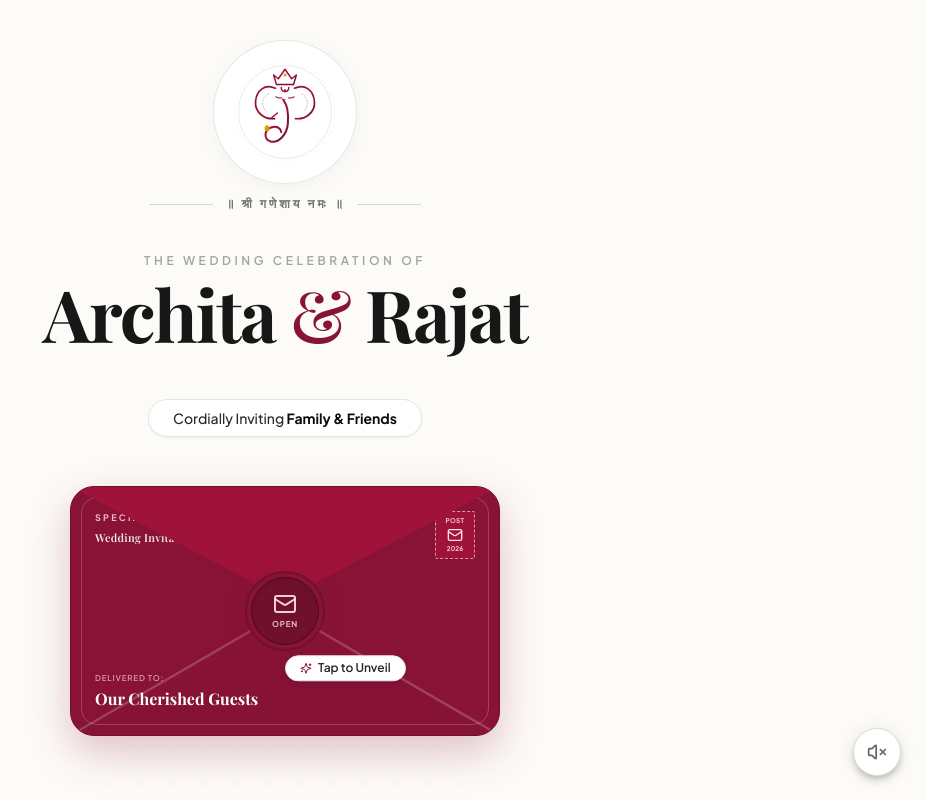
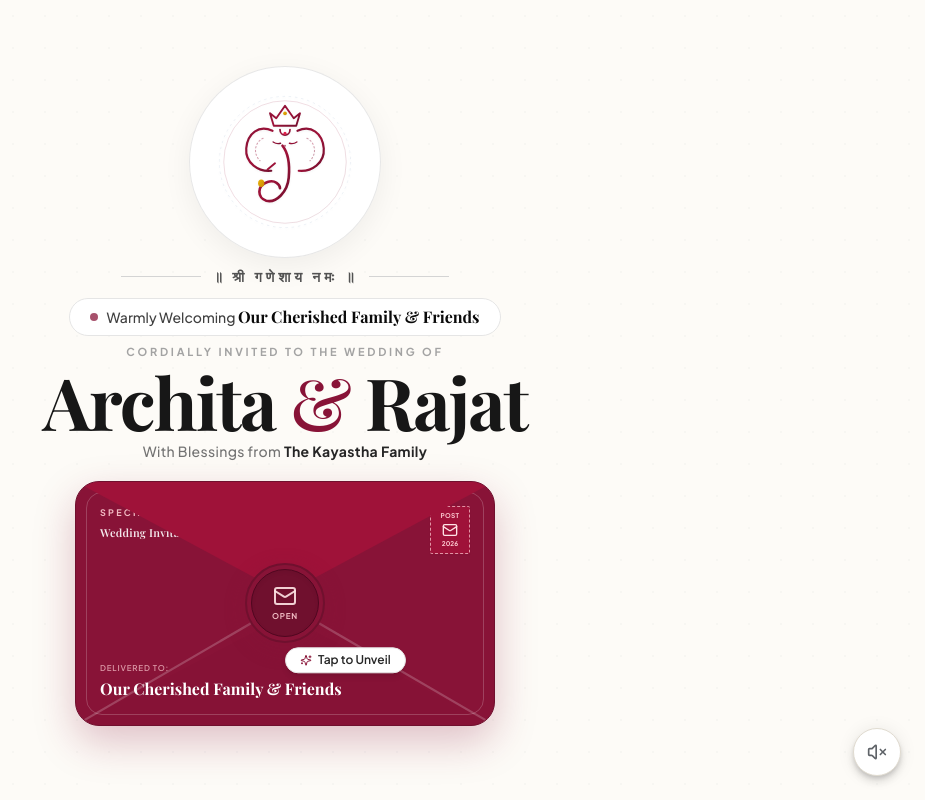
Before and after one commit to shank250/archita-rajat, a React (Vite) app: page / in a window 1280 px wide. Shown: the whole page, without its empty margins (355-1280 px from the left). Built offline with nearby package versions, Linux system fonts and the light colour scheme; a web font is replaced by a local one.

Commit message:
feat: enhance landing page layout with larger Ganesha artwork, prominent welcoming message, and auto-centered mailbox

```diff
--- a/src/components/hero/HeroSection.tsx
+++ b/src/components/hero/HeroSection.tsx
@@ -38,9 +38,9 @@ export const HeroSection: React.FC<HeroSectionProps> = ({ isOpen, onOpen }) => {
   };
 
   return (
-    <section className="relative min-h-screen flex flex-col items-center justify-between pt-10 pb-12 px-4 text-center z-10 max-w-4xl mx-auto">
+    <section className="relative min-h-[90vh] sm:min-h-screen flex flex-col items-center justify-center py-6 sm:py-8 px-4 text-center z-10 max-w-4xl mx-auto">
 
-      {/* 1. Auspicious Lord Ganesha Artwork in Large, Simple, Elegant Presentation */}
+      {/* 1. Auspicious Lord Ganesha Artwork - Bigger, Majestic, Centerpiece */}
       <motion.div
         initial={{ opacity: 0, y: -20 }}
         animate={{ opacity: 1, y: 0 }}
@@ -48,7 +48,7 @@ export const HeroSection: React.FC<HeroSectionProps> = ({ isOpen, onOpen }) => {
         className="flex flex-col items-center"
       >
         {/* Large, Crisp, Serene Ganesha Frame */}
-        <div className="w-28 h-28 sm:w-36 sm:h-36 mb-3 p-3.5 rounded-full bg-white border border-neutral-200/90 shadow-[0_4px_20px_rgba(0,0,0,0.04)] flex items-center justify-center transition-transform hover:scale-105">
+        <div className="w-36 h-36 sm:w-44 sm:h-44 md:w-48 md:h-48 mb-2 p-4 sm:p-5 rounded-full bg-white/95 border border-neutral-200/90 shadow-[0_8px_30px_rgba(0,0,0,0.06)] flex items-center justify-center transition-transform hover:scale-105">
           <img
             src="/ganesha.svg"
             alt="Lord Ganesha"
@@ -58,50 +58,52 @@ export const HeroSection: React.FC<HeroSectionProps> = ({ isOpen, onOpen }) => {
 
         {/* Sacred Sanskrit Greeting with Hairline Dividers */}
         <div className="flex items-center gap-3">
-          <div className="h-[1px] w-10 sm:w-16 bg-neutral-300" />
-          <p className="text-neutral-500 font-sans text-xs tracking-[0.25em] font-semibold uppercase">
+          <div className="h-[1px] w-12 sm:w-20 bg-neutral-300" />
+          <p className="text-neutral-600 font-sans text-xs sm:text-sm tracking-[0.28em] font-semibold uppercase">
             ॥ श्री गणेशाय नमः ॥
           </p>
-          <div className="h-[1px] w-10 sm:w-16 bg-neutral-300" />
+          <div className="h-[1px] w-12 sm:w-20 bg-neutral-300" />
         </div>
       </motion.div>
 
-      {/* 2. Modern Clean Typography & Couple Announcement (No R&A circular logo) */}
+      {/* 2. Warm Welcoming Message & Couple Names Hierarchy */}
       <motion.div
         initial={{ opacity: 0, y: 15 }}
         animate={{ opacity: 1, y: 0 }}
         transition={{ duration: 0.9, delay: 0.1 }}
-        className="my-3 flex flex-col items-center"
+        className="my-3 flex flex-col items-center max-w-xl mx-auto"
       >
-        <span className="text-xs font-sans tracking-[0.3em] uppercase text-neutral-400 font-semibold mb-2">
-          The Wedding Celebration of
+        {/* Warm Hospitality Welcoming Badge */}
+        <div className="px-5 py-1.5 rounded-full bg-white/95 border border-neutral-200 shadow-xs flex items-center gap-2 mb-2">
+          <span className="w-2 h-2 rounded-full bg-[#881337] animate-pulse" />
+          <span className="text-xs sm:text-sm font-sans text-neutral-700 font-medium">
+            {isPersonalized ? (
+              <>
+                Warmly Welcoming <strong className="font-bold text-neutral-950 font-serif text-sm sm:text-base">{guestName}</strong>
+              </>
+            ) : (
+              <>
+                Warmly Welcoming <strong className="font-bold text-neutral-950 font-serif text-sm sm:text-base">Our Cherished Family & Friends</strong>
+              </>
+            )}
+          </span>
+        </div>
+
+        <span className="text-[10px] sm:text-[11px] font-sans tracking-[0.25em] uppercase text-neutral-400 font-bold mb-0.5">
+          Cordially Invited to the Wedding of
         </span>
 
-        <h1 className="font-serif text-4xl sm:text-6xl md:text-7xl text-neutral-900 font-bold tracking-tight leading-tight">
+        <h1 className="font-serif text-4xl sm:text-6xl md:text-7xl text-neutral-900 font-bold tracking-tight leading-tight my-0.5">
           {coupleData.bride.firstName} <span className="text-[#881337] font-normal">&</span> {coupleData.groom.firstName}
         </h1>
+
+        <p className="text-xs sm:text-sm font-sans text-neutral-500 font-medium tracking-wide mt-0.5">
+          With Blessings from <strong className="font-bold text-neutral-800">The Kayastha Family</strong>
+        </p>
       </motion.div>
 
-      {/* 3. Minimalist Modern Guest Personalization Pill */}
-      <motion.div
-        initial={{ opacity: 0, scale: 0.95 }}
-        animate={{ opacity: 1, scale: 1 }}
-        transition={{ duration: 0.7, delay: 0.2 }}
-        className="my-2 px-6 py-2 rounded-full bg-white border border-neutral-200 shadow-sm text-neutral-800 text-xs sm:text-sm font-medium"
-      >
-        {isPersonalized ? (
-          <>
-            Invitation For <span className="font-bold text-neutral-950 underline decoration-neutral-300 decoration-1 underline-offset-4">{guestName}</span>
-          </>
-        ) : (
-          <>
-            Cordially Inviting <span className="font-bold text-neutral-950">Family & Friends</span>
-          </>
-        )}
-      </motion.div>
-
-      {/* 4. Realistic Luxury Post Mail Envelope Unboxing Experience */}
-      <div className="relative w-full max-w-[380px] sm:max-w-[430px] h-[230px] sm:h-[250px] mx-auto mt-3 mb-4 perspective-1000">
+      {/* 3. Realistic Luxury Post Mail Envelope Unboxing Experience */}
+      <div className="relative w-full max-w-[380px] sm:max-w-[420px] h-[225px] sm:h-[245px] mx-auto mt-2 mb-2 perspective-1000">
 
         {/* Envelope Outer Shell: Solid Rich Wine Stationery */}
         <div className="relative w-full h-full bg-[#881337] rounded-3xl shadow-[0_16px_40px_rgba(136,19,55,0.25)] border border-[#70102E] overflow-hidden text-white flex flex-col justify-between p-5 sm:p-6">
@@ -145,7 +147,7 @@ export const HeroSection: React.FC<HeroSectionProps> = ({ isOpen, onOpen }) => {
               Delivered To:
             </span>
             <p className="font-serif text-sm sm:text-base text-white font-bold truncate max-w-[260px]">
-              {isPersonalized ? guestName : "Our Cherished Guests"}
+              {isPersonalized ? guestName : "Our Cherished Family & Friends"}
             </p>
           </div>
 
```
